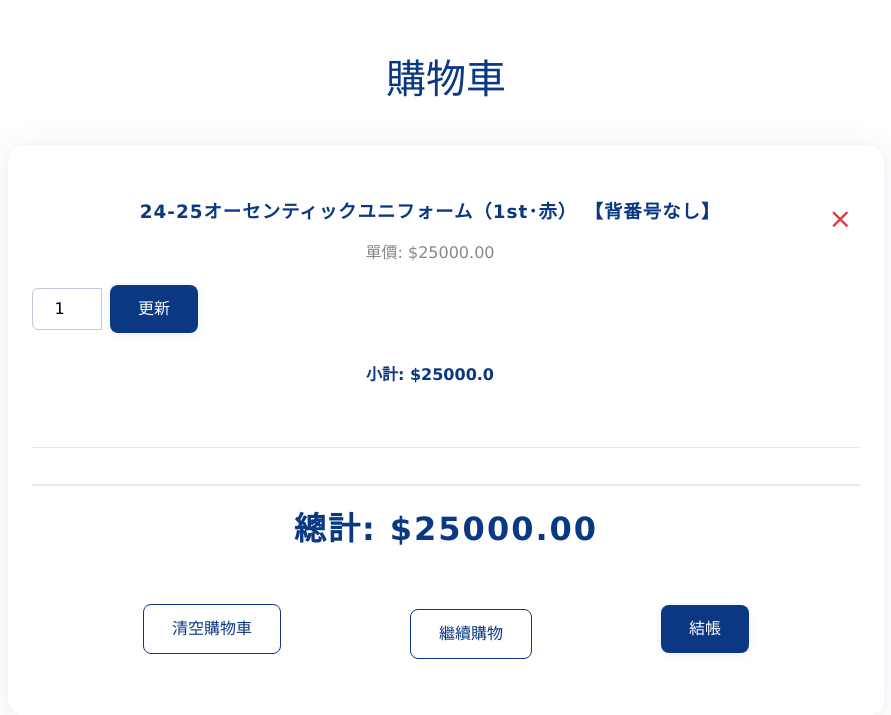
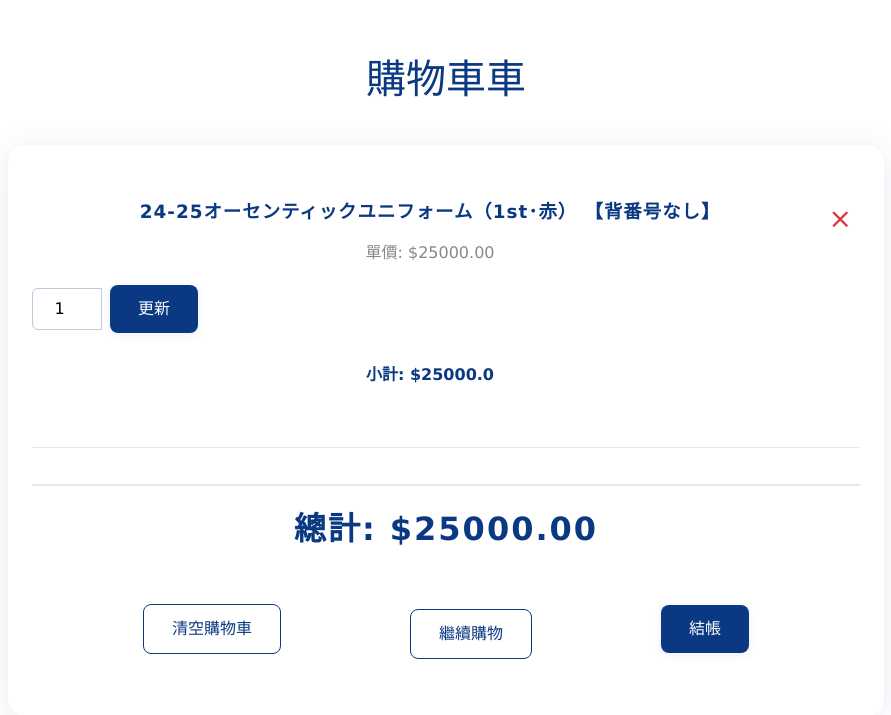
Before and after one commit to DamnDamnDamnM3/113-2_Web-final-project, a Django app: page /cart/ in a window 1280 px wide. Shown: the part 100-815 px from the top of the page, without its empty margins (194-1085 px from the left). Run offline with Django 4.2, Linux system fonts and the light colour scheme; a user stored in the database is signed in; data comes from the database, SQL or seed files in the repository.

Commit message:
修正購物車標題的顯示文字

```diff
--- a/templates/shop/cart.html
+++ b/templates/shop/cart.html
@@ -6,7 +6,7 @@
 
 {% block content %}
 <div class="main-container">
-    <h1 class="main-title">購物車</h1>
+    <h1 class="main-title">購物車車</h1>
 
     {% if cart_items %}
     <div class="cart-container">
```
Also changed, not shown: README.md.
